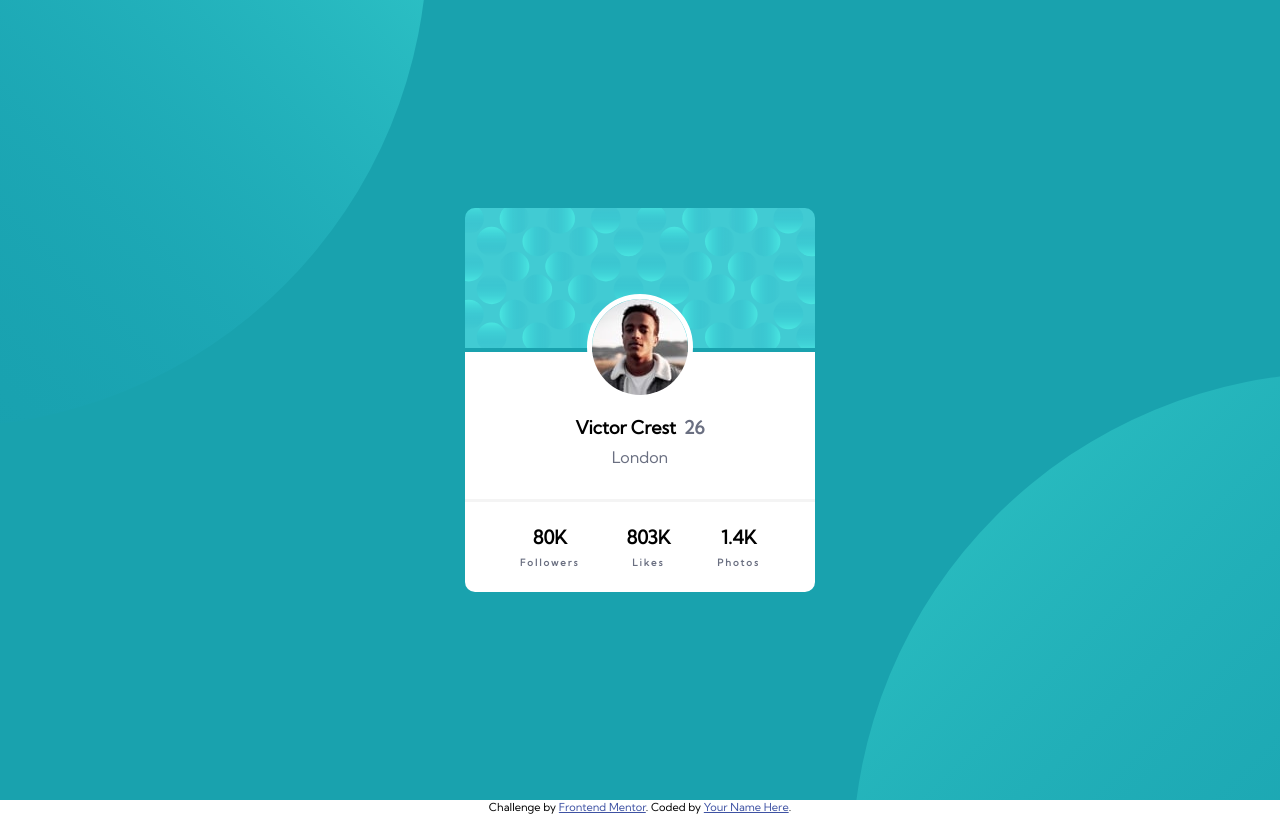
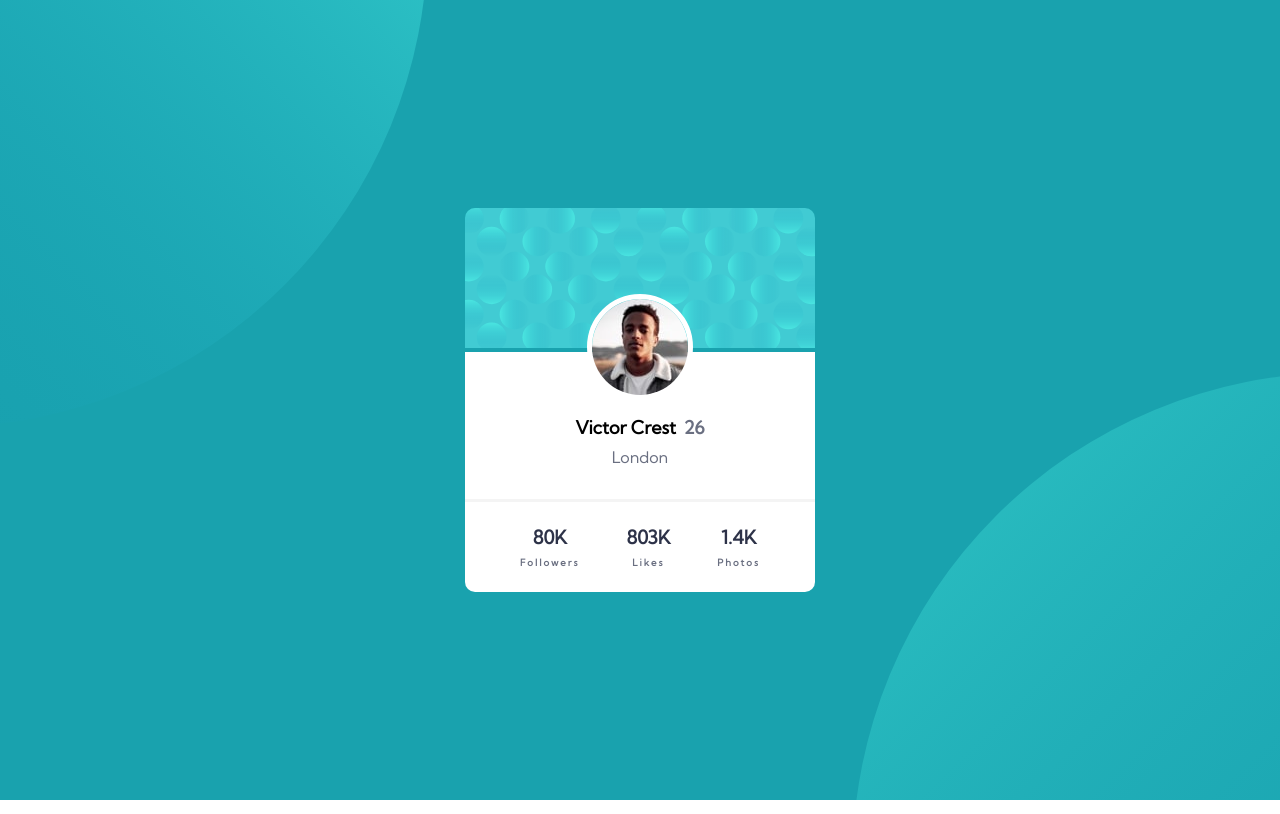
Before and after one commit to KruzadeR-VictoR/Profile-Card-Component, a plain HTML site: page index.html in a window 1280 px wide. Drawn offline with Linux system fonts and the light colour scheme.

Commit message:
fixed accessibility issues

```diff
--- a/index.html
+++ b/index.html
@@ -15,54 +15,34 @@
     <link rel="stylesheet" href="style.css" />
 
     <title>Frontend Mentor | Profile card component</title>
-
-    <!-- Feel free to remove these styles or customise in your own stylesheet 👍 -->
-    <style>
-      .attribution {
-        font-size: 11px;
-        text-align: center;
-      }
-      .attribution a {
-        color: hsl(228, 45%, 44%);
-      }
-    </style>
   </head>
   <body>
-    <!-- Victor Crest 26 London 80K Followers 803K Likes 1.4K Photos -->
-
-    <section>
+    <main>
       <div class="main-card">
         <div class="card-img">
           <img src="./images/bg-pattern-card.svg" alt="" />
           <img src="./images/image-victor.jpg" alt="" />
         </div>
         <div class="details">
-          <h2 class="name">Victor Crest <span>26</span></h2>
+          <h1 class="name">Victor Crest <span>26</span></h1>
           <p class="location">London</p>
           <div class="divider-line"></div>
           <div class="stats">
             <div class="followers">
-              <h3>80K</h3>
+              <h1>80K</h1>
               <p>Followers</p>
             </div>
             <div class="likes">
-              <h3>803K</h3>
+              <h1>803K</h1>
               <p>Likes</p>
             </div>
             <div class="photos">
-              <h3>1.4K</h3>
+              <h1>1.4K</h1>
               <p>Photos</p>
             </div>
           </div>
         </div>
       </div>
-    </section>
-
-    <div class="attribution">
-      Challenge by
-      <a href="https://www.frontendmentor.io?ref=challenge" target="_blank"
-        >Frontend Mentor</a
-      >. Coded by <a href="#">Your Name Here</a>.
-    </div>
+    </main>
   </body>
 </html>
--- a/style.scss
+++ b/style.scss
@@ -13,7 +13,7 @@ $Darkgray: hsl(0, 0%, 59%);
   box-sizing: border-box;
   font-family: $kumbh_sans;
 }
-section {
+main {
   min-height: 100vh;
   min-width: 100vw;
   background: url(./images/bg-pattern-top.svg) left -550px top -550px no-repeat,
@@ -79,7 +79,8 @@ section {
           align-items: center;
           flex-flow: column;
         }
-        h2 {
+        h1 {
+          font-size: 1.17em;
           color: $Verydarkblue;
         }
         p {
```
Also changed, not shown: style.css, 1 other file.
